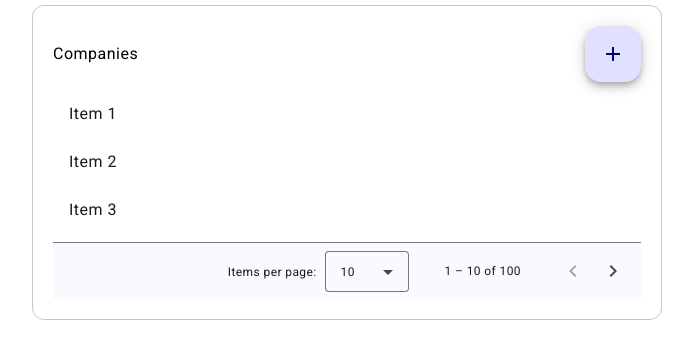
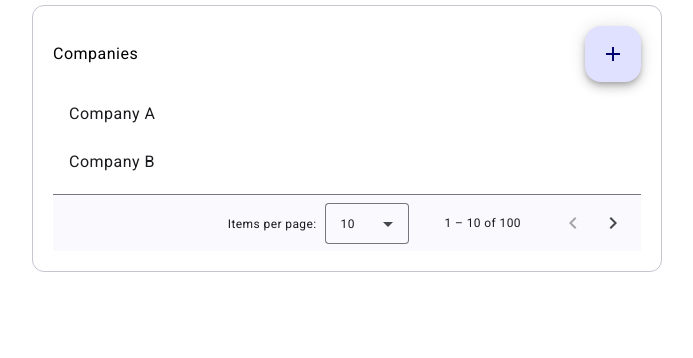
Before and after one commit to jdoch/asset-management-app, an Angular app in the folder frontend/: page / in a window 1280 px wide. Shown: the top 358 px of the page, without its empty margins (293-986 px from the left). Built offline with nearby package versions, Linux system fonts and the light colour scheme.

Commit message:
List companies using service

```diff
--- a/frontend/src/app/company-list/company-list.component.html
+++ b/frontend/src/app/company-list/company-list.component.html
@@ -7,9 +7,7 @@
   </div>
   <div>
     <mat-list class="mat-body-1" role="list">
-      <mat-list-item role="listitem">Item 1</mat-list-item>
-      <mat-list-item role="listitem">Item 2</mat-list-item>
-      <mat-list-item role="listitem">Item 3</mat-list-item>
+      <mat-list-item *ngFor="let company of companies">{{ company.name }}</mat-list-item>
     </mat-list>
   </div>
   <mat-divider></mat-divider>
--- a/frontend/src/app/company-list/company-list.component.ts
+++ b/frontend/src/app/company-list/company-list.component.ts
@@ -1,9 +1,12 @@
-import { Component } from '@angular/core';
+import {Component, OnInit} from '@angular/core';
 import {MatList, MatListItem} from "@angular/material/list";
 import {MatIcon} from "@angular/material/icon";
 import {MatFabButton} from "@angular/material/button";
 import {MatPaginator} from "@angular/material/paginator";
 import {MatDivider} from "@angular/material/divider";
+import {CompanyDto} from "../model/company-dto";
+import {NgForOf} from "@angular/common";
+import {CompanyService} from "../service/company.service";
 
 @Component({
   selector: 'app-company-list',
@@ -14,11 +17,18 @@ import {MatDivider} from "@angular/material/divider";
     MatIcon,
     MatFabButton,
     MatPaginator,
-    MatDivider
+    MatDivider,
+    NgForOf
   ],
   templateUrl: './company-list.component.html',
   styleUrl: './company-list.component.css'
 })
-export class CompanyListComponent {
+export class CompanyListComponent implements OnInit {
+  companies: CompanyDto[] = [];
 
+  constructor(private companyService: CompanyService) { }
+
+  ngOnInit(): void {
+    this.companies = this.companyService.getAllCompanies();
+  }
 }
--- /dev/null
+++ b/frontend/src/app/model/company-dto.ts
@@ -0,0 +1,4 @@
+export interface CompanyDto {
+  id: string,
+  name: string
+}
--- /dev/null
+++ b/frontend/src/app/service/company.service.ts
@@ -0,0 +1,14 @@
+import { Injectable } from '@angular/core';
+import {CompanyDto} from "../model/company-dto";
+
+@Injectable({
+  providedIn: 'root'
+})
+export class CompanyService {
+
+  constructor() { }
+
+  getAllCompanies(): CompanyDto[] {
+    return [{ id: '12345', name: 'Company A'}, { id: '12345', name: 'Company B'}];
+  }
+}
```
